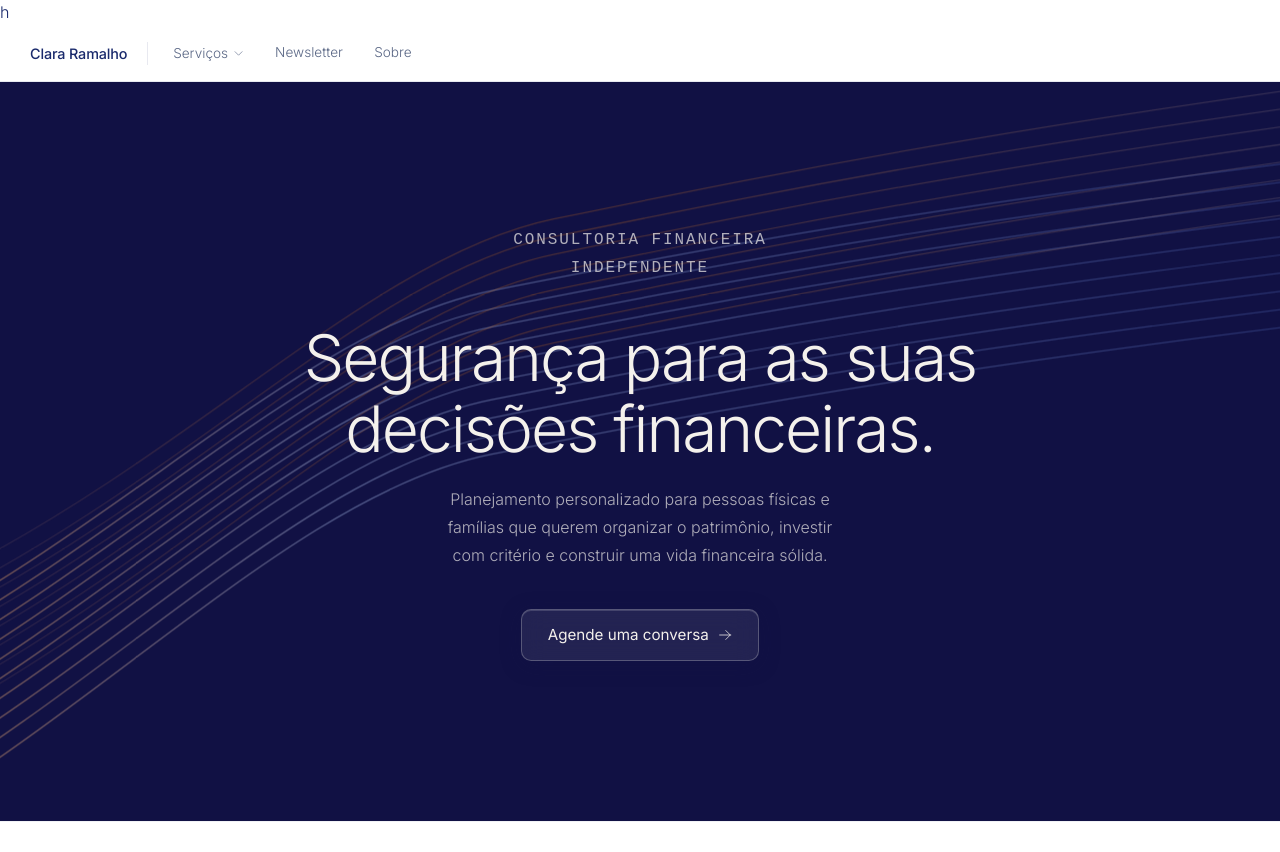
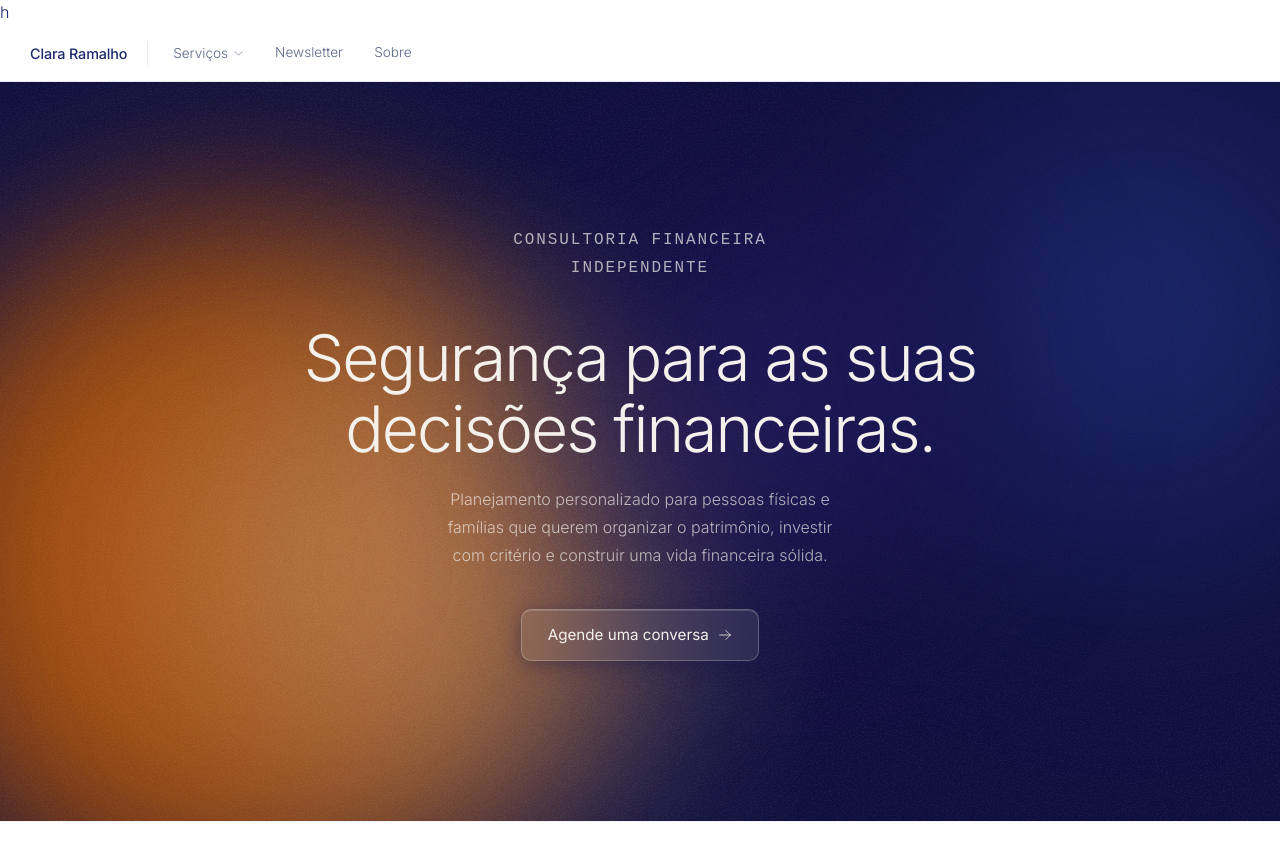
Before and after one commit to clararamalho/consultoria-financeira, a plain HTML site: page index.html in a window 1280 px wide. Shown: the top 852 px of the page. Drawn offline with Linux system fonts and the light colour scheme.

Commit message:
feat: substituir fundo animado do hero por mesh com blobs e adicionar efeito de grão

```diff
--- a/assets/css/animations.css
+++ b/assets/css/animations.css
@@ -32,8 +32,22 @@
     }
 
 /* ── ONDAS HERO ── */
-@keyframes waveFloat {
-  0%   { transform: translateY(0px) scaleY(1); }
-  50%  { transform: translateY(-18px) scaleY(1.03); }
-  100% { transform: translateY(8px) scaleY(0.97); }
+/* ── MESH BLOBS HERO ── */
+@keyframes blobDrift1 {
+  0%   { transform: translate(0, 0) scale(1); }
+  33%  { transform: translate(4vw, -6vh) scale(1.08); }
+  66%  { transform: translate(-3vw, 3vh) scale(0.95); }
+  100% { transform: translate(6vw, -4vh) scale(1.05); }
 }
+
+@keyframes blobDrift2 {
+  0%   { transform: translate(0, 0) scale(1); }
+  40%  { transform: translate(-5vw, 5vh) scale(1.1); }
+  100% { transform: translate(3vw, -3vh) scale(0.92); }
+}
+
+@keyframes blobDrift3 {
+  0%   { transform: translate(0, 0) scale(1); }
+  50%  { transform: translate(4vw, 8vh) scale(1.06); }
+  100% { transform: translate(-4vw, 2vh) scale(0.96); }
+}
--- a/assets/css/layout.css
+++ b/assets/css/layout.css
@@ -118,27 +118,72 @@ nav a:hover { color: var(--ink); background: var(--surface-2); }
   background: #111144;
 }
 
-/* fundo animado hero — ondas angulares */
-.hero-bg-wave {
+/* ── HERO MESH GRADIENT + GRAIN ── */
+.hero-mesh {
   position: absolute;
   inset: 0;
   width: 100%;
   height: 100%;
   pointer-events: none;
   z-index: 0;
+  overflow: hidden;
 }
-.wave-svg {
+
+.hero-grain {
+  position: absolute;
+  inset: 0;
   width: 100%;
   height: 100%;
+  z-index: 2;
+  mix-blend-mode: overlay;
+  pointer-events: none;
 }
-.wave-group {
-  transform-origin: center bottom;
+
+.mesh-blob {
+  position: absolute;
+  border-radius: 50%;
+  filter: blur(80px);
+  opacity: 0.75;
+  z-index: 1;
 }
-.wg-a {
-  animation: waveFloat 8s ease-in-out infinite alternate;
+
+.blob-orange {
+  width: 55vw;
+  height: 55vw;
+  background: radial-gradient(circle, #F98513 0%, #c45e00 60%, transparent 100%);
+  bottom: -15%;
+  left: -10%;
+  animation: blobDrift1 14s ease-in-out infinite alternate;
 }
-.wg-b {
-  animation: waveFloat 11s ease-in-out infinite alternate-reverse;
+
+.blob-amber {
+  width: 40vw;
+  height: 40vw;
+  background: radial-gradient(circle, #DAD1C8 0%, #a89880 60%, transparent 100%);
+  bottom: 5%;
+  left: 20%;
+  opacity: 0.35;
+  animation: blobDrift2 18s ease-in-out infinite alternate;
+}
+
+.blob-blue {
+  width: 50vw;
+  height: 50vw;
+  background: radial-gradient(circle, #223382 0%, #111144 70%, transparent 100%);
+  top: -20%;
+  right: -10%;
+  opacity: 0.9;
+  animation: blobDrift3 16s ease-in-out infinite alternate;
+}
+
+.blob-purple {
+  width: 35vw;
+  height: 35vw;
+  background: radial-gradient(circle, #3a2a7a 0%, #1a1050 60%, transparent 100%);
+  top: 10%;
+  right: 20%;
+  opacity: 0.6;
+  animation: blobDrift2 20s ease-in-out infinite alternate-reverse;
 }
 
 .hero-content { position: relative; z-index: 1; }
--- a/index.html
+++ b/index.html
@@ -127,45 +127,20 @@
 <main id="main">
 <!-- ==================== HERO ==================== -->
 <section id="hero" data-navbar-theme="light">
-  <div class="hero-bg-wave" aria-hidden="true">
-    <svg class="wave-svg" viewBox="0 0 1440 600" preserveAspectRatio="xMidYMid slice" xmlns="http://www.w3.org/2000/svg">
-      <defs>
-        <linearGradient id="wg1" x1="0%" y1="100%" x2="100%" y2="0%">
-          <stop offset="0%" stop-color="#F98513" stop-opacity="0.9"/>
-          <stop offset="50%" stop-color="#9BACD8" stop-opacity="0.7"/>
-          <stop offset="100%" stop-color="#223382" stop-opacity="0.8"/>
-        </linearGradient>
-        <linearGradient id="wg2" x1="0%" y1="100%" x2="100%" y2="0%">
-          <stop offset="0%" stop-color="#223382" stop-opacity="0.6"/>
-          <stop offset="60%" stop-color="#F98513" stop-opacity="0.5"/>
-          <stop offset="100%" stop-color="#9BACD8" stop-opacity="0.4"/>
-        </linearGradient>
-      </defs>
-      <!-- Feixe de linhas onduladas — grupo 1 (laranja→azul) -->
-      <g class="wave-group wg-a" stroke="url(#wg1)" stroke-width="1" fill="none" opacity="0.7">
-        <path class="wl" d="M-100,520 C200,480 400,200 600,160 S1000,80 1540,20"/>
-        <path class="wl" d="M-100,540 C200,495 400,215 600,175 S1000,95 1540,35"/>
-        <path class="wl" d="M-100,560 C200,510 400,230 600,190 S1000,110 1540,50"/>
-        <path class="wl" d="M-100,580 C200,525 400,245 600,205 S1000,125 1540,65"/>
-        <path class="wl" d="M-100,600 C200,540 400,260 600,220 S1000,140 1540,80"/>
-        <path class="wl" d="M-100,620 C200,555 400,275 600,235 S1000,155 1540,95"/>
-        <path class="wl" d="M-100,640 C200,570 400,290 600,250 S1000,170 1540,110"/>
-        <path class="wl" d="M-100,660 C200,585 400,305 600,265 S1000,185 1540,125"/>
-        <path class="wl" d="M-100,680 C200,600 400,320 600,280 S1000,200 1540,140"/>
-        <path class="wl" d="M-100,700 C200,615 400,335 600,295 S1000,215 1540,155"/>
-      </g>
-      <!-- Feixe de linhas onduladas — grupo 2 (azul→laranja, offset) -->
-      <g class="wave-group wg-b" stroke="url(#wg2)" stroke-width="1" fill="none" opacity="0.5">
-        <path class="wl" d="M-100,500 C250,460 450,180 650,140 S1050,60 1540,0"/>
-        <path class="wl" d="M-100,518 C250,474 450,194 650,154 S1050,74 1540,14"/>
-        <path class="wl" d="M-100,536 C250,488 450,208 650,168 S1050,88 1540,28"/>
-        <path class="wl" d="M-100,554 C250,502 450,222 650,182 S1050,102 1540,42"/>
-        <path class="wl" d="M-100,572 C250,516 450,236 650,196 S1050,116 1540,56"/>
-        <path class="wl" d="M-100,590 C250,530 450,250 650,210 S1050,130 1540,70"/>
-        <path class="wl" d="M-100,608 C250,544 450,264 650,224 S1050,144 1540,84"/>
-        <path class="wl" d="M-100,626 C250,558 450,278 650,238 S1050,158 1540,98"/>
-      </g>
+  <div class="hero-mesh" aria-hidden="true">
+    <svg class="hero-grain" xmlns="http://www.w3.org/2000/svg" width="100%" height="100%">
+      <filter id="grain-filter">
+        <feTurbulence type="fractalNoise" baseFrequency="0.65" numOctaves="3" stitchTiles="stitch"/>
+        <feColorMatrix type="saturate" values="0"/>
+        <feBlend in="SourceGraphic" mode="overlay" result="blend"/>
+        <feComposite in="blend" in2="SourceGraphic" operator="in"/>
+      </filter>
+      <rect width="100%" height="100%" filter="url(#grain-filter)" opacity="0.08"/>
     </svg>
+    <div class="mesh-blob blob-orange"></div>
+    <div class="mesh-blob blob-amber"></div>
+    <div class="mesh-blob blob-blue"></div>
+    <div class="mesh-blob blob-purple"></div>
   </div>
   <div class="hero-content">
     <p class="hero-tag" data-content="hero_tag">Consultoria Financeira Independente</p>
```
